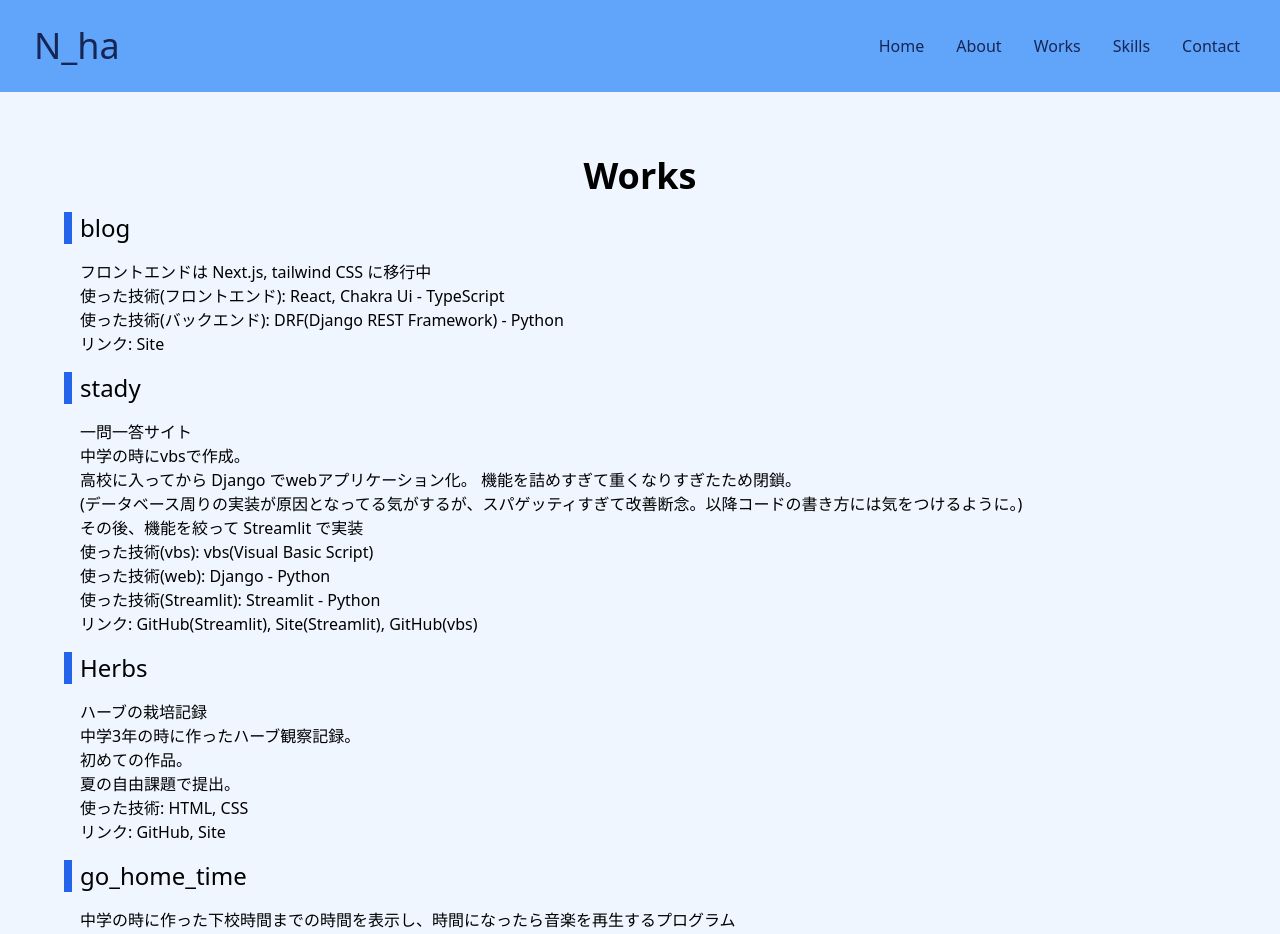
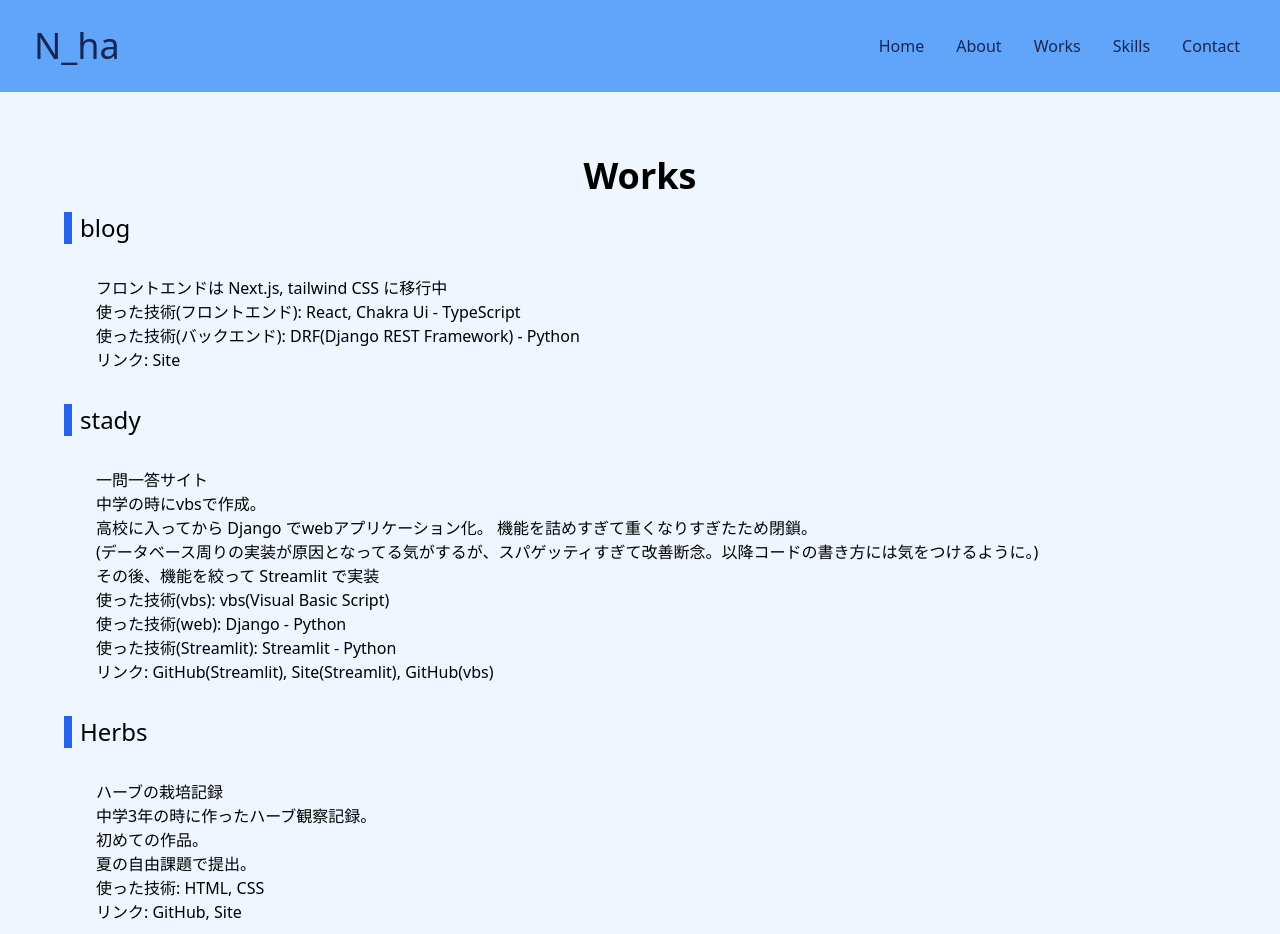
Before and after one commit to N-ha-1050/portfolio, a Next.js app: page /works in a window 1280 px wide. Shown: the top 934 px of the page. Built offline with nearby package versions, Linux system fonts and the light colour scheme.

Commit message:
💄 margin のサイズを変更

```diff
--- a/src/pages/works.tsx
+++ b/src/pages/works.tsx
@@ -8,7 +8,7 @@ const Works: NextPage = () => (
     <SetInline>
         <Title>Works</Title>
         <Section>blog</Section>
-        <p className="m-4">
+        <p className="m-8">
             フロントエンドは Next.js, tailwind CSS に移行中
             <br />
             使った技術(フロントエンド): React, Chakra Ui - TypeScript
@@ -18,7 +18,7 @@ const Works: NextPage = () => (
             リンク: <Link href="https://blog.n-ha.cf">Site</Link>
         </p>
         <Section>stady</Section>
-        <p className="m-4">
+        <p className="m-8">
             一問一答サイト
             <br />
             中学の時にvbsで作成。
@@ -50,13 +50,13 @@ const Works: NextPage = () => (
             </Link>
         </p>
         {/* <Section>div-game</Section>
-        <p className="m-4"></p>
+        <p className="m-8"></p>
         <Section>海戦ゲーム</Section>
-        <p className="m-4"></p>
+        <p className="m-8"></p>
         <Section>word2vec</Section>
-        <p className="m-4"></p> */}
+        <p className="m-8"></p> */}
         <Section>Herbs</Section>
-        <p className="m-4">
+        <p className="m-8">
             ハーブの栽培記録
             <br />
             中学3年の時に作ったハーブ観察記録。
@@ -83,7 +83,7 @@ const Works: NextPage = () => (
             </Link>
         </p>
         <Section>go_home_time</Section>
-        <p className="m-4">
+        <p className="m-8">
             中学の時に作った下校時間までの時間を表示し、時間になったら音楽を再生するプログラム
             <br />
             使った技術: HSP(Hot Soup Processor)
```
